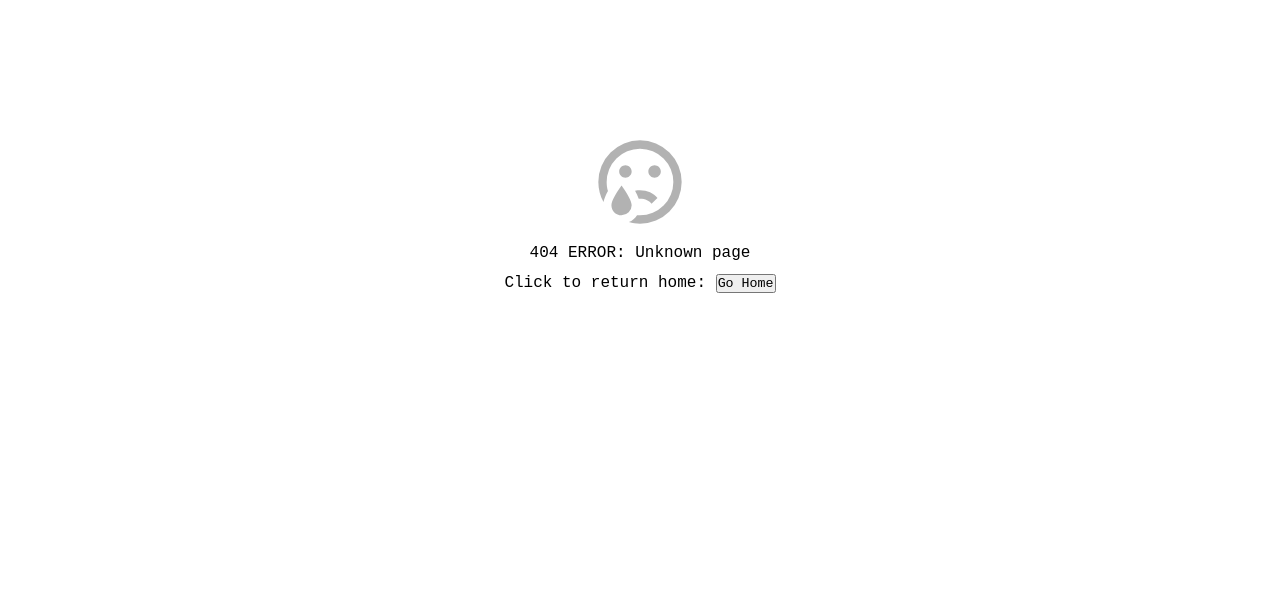
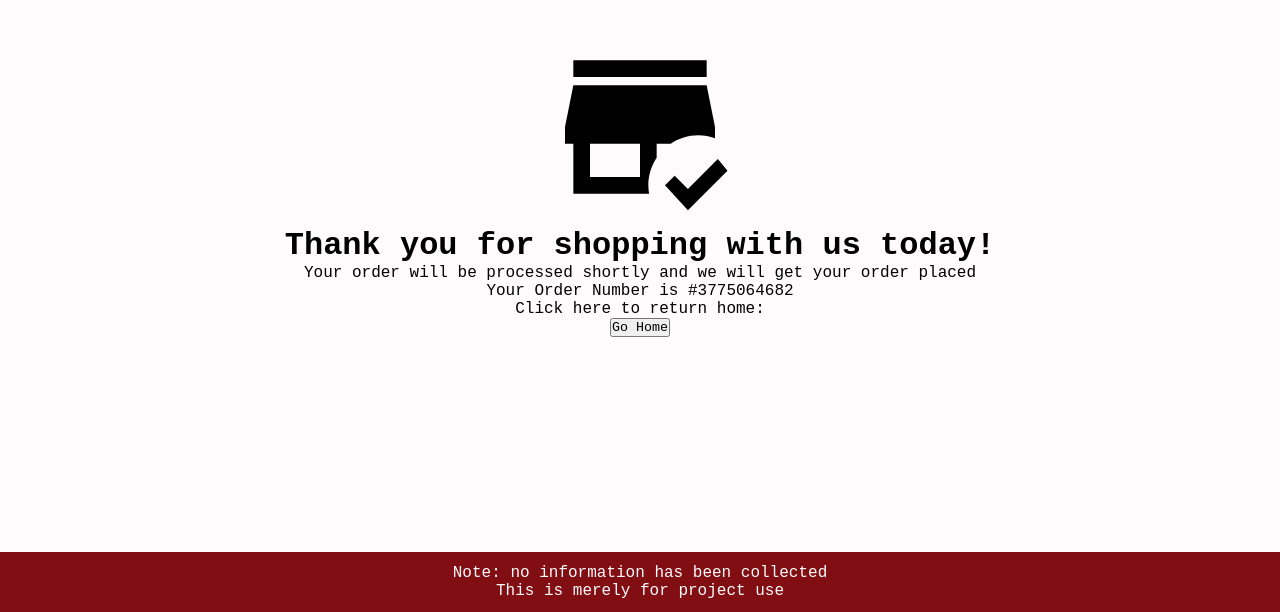
Before and after one commit to DAlexFunk/Odin-Shopping-Cart, a React (Vite) app: page /checkout in a window 1280 px wide. Before the commit this address had no page. Shown: the part 188-800 px from the top of the page. Built offline with nearby package versions, Linux system fonts and the light colour scheme.

Commit message:
Added checkout page and checkout button

```diff
--- /dev/null
+++ b/src/components/checkout.jsx
@@ -0,0 +1,35 @@
+import { useState } from "react";
+import { Navigate } from "react-router-dom";
+
+export default function CheckoutPage() {
+  const [goHome, setGoHome] = useState(false);
+
+  if (goHome) {
+    return <Navigate to="/" />;
+  }
+
+  return (
+    <>
+      <main className="checkoutPage">
+        <div className="checkoutImg"></div>
+        <h1>Thank you for shopping with us today!</h1>
+        <p>
+          Your order will be processed shortly and we will get your order placed
+        </p>
+        <p>
+          Your Order Number is #
+          {Math.floor(Math.random() * (9999999999 - 1000000001)) + 1000000000}
+        </p>
+        <p>Click here to return home: </p>
+        <button id="homeButton" onClick={() => setGoHome(true)}>
+          Go Home
+        </button>
+      </main>
+
+      <footer className="checkoutFooter">
+        <p>Note: no information has been collected</p>
+        <p>This is merely for project use</p>
+      </footer>
+    </>
+  );
+}
--- a/src/components/shopPage.jsx
+++ b/src/components/shopPage.jsx
@@ -1,5 +1,6 @@
 import { useEffect, useState } from "react";
 import * as _ from "lodash";
+import { Navigate } from "react-router-dom";
 
 export default function ShopPage() {
   const [items, setItems] = useState([]);
@@ -215,6 +216,12 @@ function ItemCard({ item, cart, setCart }) {
 }
 
 function ItemCart({ cart, setCart, cartVisibility }) {
+  const [checkout, setCheckout] = useState(false);
+
+  if (checkout) {
+    return <Navigate to="/checkout" />;
+  }
+
   return (
     <aside className={cartVisibility ? "cart active" : "cart"}>
       <h1>Cart</h1>
@@ -275,6 +282,10 @@ function ItemCart({ cart, setCart, cartVisibility }) {
       <button className="clearCart" onClick={() => setCart([])}>
         Clear Cart
       </button>
+
+      <button className="checkout" onClick={() => setCheckout(true)}>
+        Checkout
+      </button>
     </aside>
   );
 }
--- a/src/index.css
+++ b/src/index.css
@@ -427,3 +427,33 @@ li.cartItem input:invalid {
 li.cartItem button {
   margin-left: 10px;
 }
+
+
+/* Checkout Page */
+main.checkoutPage {
+  background-color: #fffbfc;
+  text-align: center;
+  height: 100vh;
+
+  display: flex;
+  flex-direction: column;
+  justify-content: center;
+  align-items: center;
+}
+
+main.checkoutPage div.checkoutImg {
+  background: url("./assets/store-check.svg");
+  height: 200px;
+  width: 200px;
+}
+
+footer.checkoutFooter {
+  background-color: #800e13;
+  color: #fffbfc;
+  padding: 12px;
+
+  display: flex;
+  flex-direction: column;
+  justify-content: center;
+  align-items: center;
+}
--- a/src/main.jsx
+++ b/src/main.jsx
@@ -5,6 +5,7 @@ import App from "./App.jsx";
 import HomePage from "./components/homePage.jsx";
 import ShopPage from "./components/shopPage.jsx";
 import ErrorPage from "./components/errorPage.jsx";
+import CheckoutPage from "./components/checkout.jsx";
 import "./index.css";
 
 const router = createBrowserRouter([
@@ -18,6 +19,11 @@ const router = createBrowserRouter([
       { path: "shop", element: <ShopPage /> },
     ],
   },
+  {
+    path: "checkout",
+    element: <CheckoutPage />,
+    errorElement: <ErrorPage />
+  }
 ]);
 
 createRoot(document.getElementById("root")).render(
```
Also changed, not shown: src/assets/store-check.svg (added).
